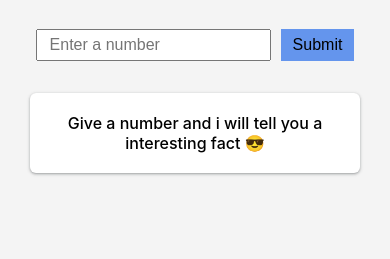
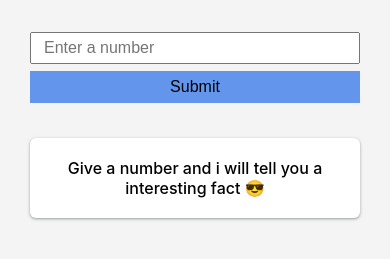
Before and after one commit to vishwanath231/Fact-Number-API, a plain HTML site: page index.html in a window 390 px wide. Shown: the part 63-322 px from the top of the page. Drawn offline with Linux system fonts and the light colour scheme.

Commit message:
Update style.css

```diff
--- a/style.css
+++ b/style.css
@@ -36,6 +36,7 @@ input{
     font-size: 16px;
     font-weight: 500;
     outline: none;
+    margin: .2rem 0;
 
 }
 button{
@@ -45,10 +46,10 @@ button{
     font-size: 16px;
     font-weight: 500;
     outline: none;
-    margin-left: 10px;
     background-color:cornflowerblue;
     border: none;
     cursor: pointer;
+    margin: .2rem 0 .2rem 10px;
 }
 
 .result{
@@ -62,3 +63,13 @@ button{
     box-shadow: rgba(60, 64, 67, 0.3) 0px 1px 2px 0px,
     rgba(60, 64, 67, 0.15) 0px 1px 3px 1px;
 }
+
+@media(max-width:600px){
+    button{
+        width: 100%;
+        margin: .2rem 0;
+    }
+    input{
+        width: 100%;
+    }
+}
```
